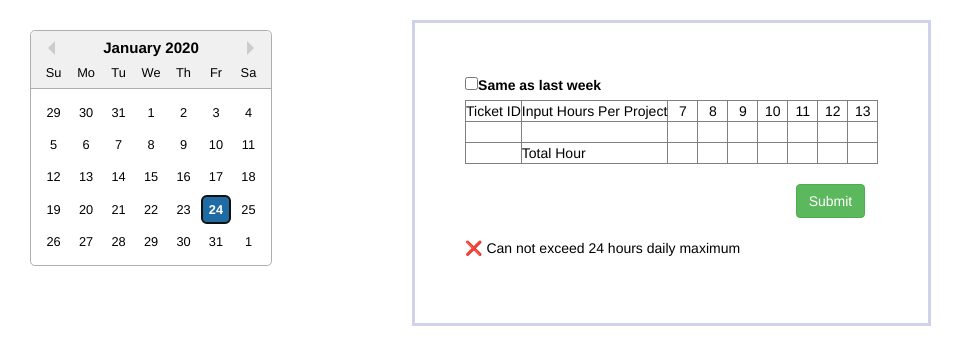
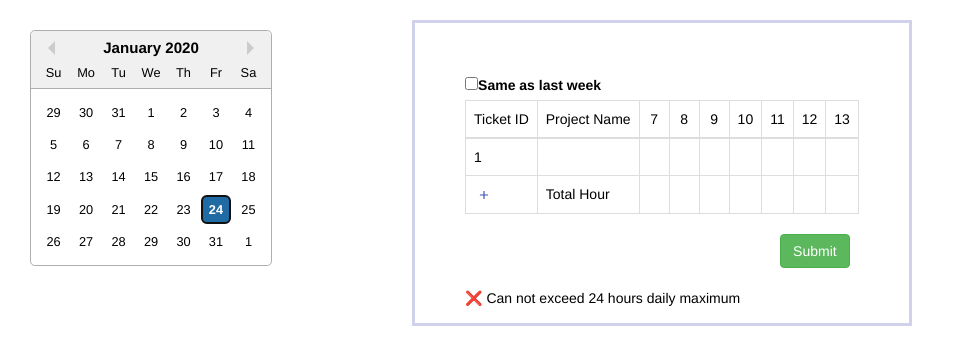
Before and after one commit to Jarxi/Oben, a React (Create React App) app in the folder client/: page /submission in a window 1280 px wide. Shown: the top 364 px of the page, without its empty margins (0-964 px from the left). Built offline with nearby package versions, Linux system fonts and the light colour scheme.

Commit message:
table ui

```diff
--- a/client/package.json
+++ b/client/package.json
@@ -3,9 +3,12 @@
   "version": "0.1.0",
   "private": true,
   "dependencies": {
+    "@material-ui/core": "^4.5.2",
+    "@material-ui/icons": "^4.5.1",
     "axios": "^0.19.0",
     "bootstrap": "^4.3.1",
     "generate-password": "^1.4.2",
+    "material-ui-icons": "^1.0.0-beta.36",
     "react": "^16.10.1",
     "react-bootstrap": "^1.0.0-beta.12",
     "react-bootstrap-date-picker": "^5.1.0",
--- a/client/src/App.js
+++ b/client/src/App.js
@@ -8,7 +8,6 @@ import ResetPasswordForm from './Components/ResetPasswordForm';
 import SubmissionPage from './Pages/SubmissionPage';
 import PrivateRoute from '../src/Components/PrivateRoute';
 import '../node_modules/react-bootstrap/dist/react-bootstrap.min.js';
-
 function App() {
 
   return (
--- a/client/src/CSS/SubmissionTable.css
+++ b/client/src/CSS/SubmissionTable.css
@@ -31,3 +31,7 @@ td.date {
     margin-bottom: 20px;
     margin-left: 80%;
 }
+
+AddCircle {
+    font-size: 10px;
+}
--- /dev/null
+++ b/client/src/Components/SubmissionRow.js
@@ -0,0 +1,45 @@
+import React from 'react';
+import PropTypes from 'prop-types';
+import '../CSS/SubmissionTable.css';
+class SubmissionRow extends React.Component {
+
+  render() {
+    const { ticket_number } = this.props;
+
+    return (
+        <tr>
+          <td>{ticket_number}</td>
+          <td>
+            <div contentEditable></div>
+          </td>
+          <td>
+            <div contentEditable></div>
+          </td>
+          <td>
+            <div contentEditable></div>
+          </td>
+          <td>
+            <div contentEditable></div>
+          </td>
+          <td>
+            <div contentEditable></div>
+          </td>
+          <td>
+            <div contentEditable></div>
+          </td>
+          <td>
+            <div contentEditable></div>
+          </td>
+          <td>
+            <div contentEditable></div>
+          </td>
+        </tr>
+    );
+  }
+}
+
+SubmissionRow.propTypes = {
+  ticket_number: PropTypes.object.isRequired
+};
+
+export default SubmissionRow;
--- a/client/src/Components/SubmissionTable.js
+++ b/client/src/Components/SubmissionTable.js
@@ -1,7 +1,26 @@
 import React from 'react';
+import PropTypes from 'prop-types';
+import { Table } from 'react-bootstrap';
+import SubmissionRow from '../Components/SubmissionRow';
 import '../CSS/Home.css'
 import '../CSS/SubmissionTable.css';
 import '../CSS/bootstrap/css/bootstrap-iso.css';
+import { IoIosAdd } from "react-icons/io";
+import Fab from '@material-ui/core/Fab';
+import AddCircle from '@material-ui/icons/Add';
+import IconButton from '@material-ui/core/IconButton';
+import { makeStyles } from '@material-ui/core/styles';
+import ArrowDownwardIcon from '@material-ui/icons/ArrowDownward';
+
+const useStyles = makeStyles(theme => ({
+  margin: {
+    margin: theme.spacing(1),
+  },
+  extendedIcon: {
+    marginRight: theme.spacing(1),
+  },
+}));
+
 class SubmissionTable extends React.Component {
   constructor(){
     super();
@@ -12,7 +31,9 @@ class SubmissionTable extends React.Component {
     this.props.selectCallback(item)
   }
 
+
   render(){
+    const ticket_numbers = [1];
 
     return (
         <div class="submissionSection bootstrap-iso">
@@ -23,10 +44,11 @@ class SubmissionTable extends React.Component {
               </label>
           </div>
 
-          <table>
+          <Table bordered>
+            <thead>
               <tr>
                 <td>Ticket ID</td>
-              <td>Input Hours Per Project</td>
+                <td>Project Name</td>
                 <td class="date">7</td>
                 <td class="date">8</td>
                 <td class="date">9</td>
@@ -35,37 +57,17 @@ class SubmissionTable extends React.Component {
                 <td class="date">12</td>
                 <td class="date">13</td>
               </tr>
+            </thead>
+            <tbody>
+              {ticket_numbers.map(ticket_number => (
+                  <SubmissionRow ticket_number={ticket_number} key={ticket_number}/>
+              ))}
               <tr>
                 <td>
-                <div></div>
+                  <IconButton aria-label="delete" size="small">
+                    <AddCircle color='primary' fontSize="inherit" />
+                  </IconButton>
                 </td>
-              <td>
-                <div></div>
-              </td>
-              <td>
-                <div contentEditable></div>
-              </td>
-              <td>
-                <div contentEditable></div>
-              </td>
-              <td>
-                <div contentEditable></div>
-              </td>
-              <td>
-                <div contentEditable></div>
-              </td>
-              <td>
-                <div contentEditable></div>
-              </td>
-              <td>
-                <div contentEditable></div>
-              </td>
-              <td>
-                <div contentEditable></div>
-              </td>
-            </tr>
-            <tr>
-              <td></td>
                 <td>Total Hour</td>
                 <td></td>
                 <td></td>
@@ -75,7 +77,8 @@ class SubmissionTable extends React.Component {
                 <td></td>
                 <td></td>
               </tr>
-          </table>
+            </tbody>
+          </Table>
           <div class="submit_button">
             <button type="button" class="btn btn-success">Submit</button>
           </div>
@@ -88,4 +91,5 @@ class SubmissionTable extends React.Component {
   }
 };
 
+
 export default SubmissionTable;
```
Also changed, not shown: 2 other files (tests, documents, lock files or other folders). Lines whose indentation alone changed are shown as unchanged.
